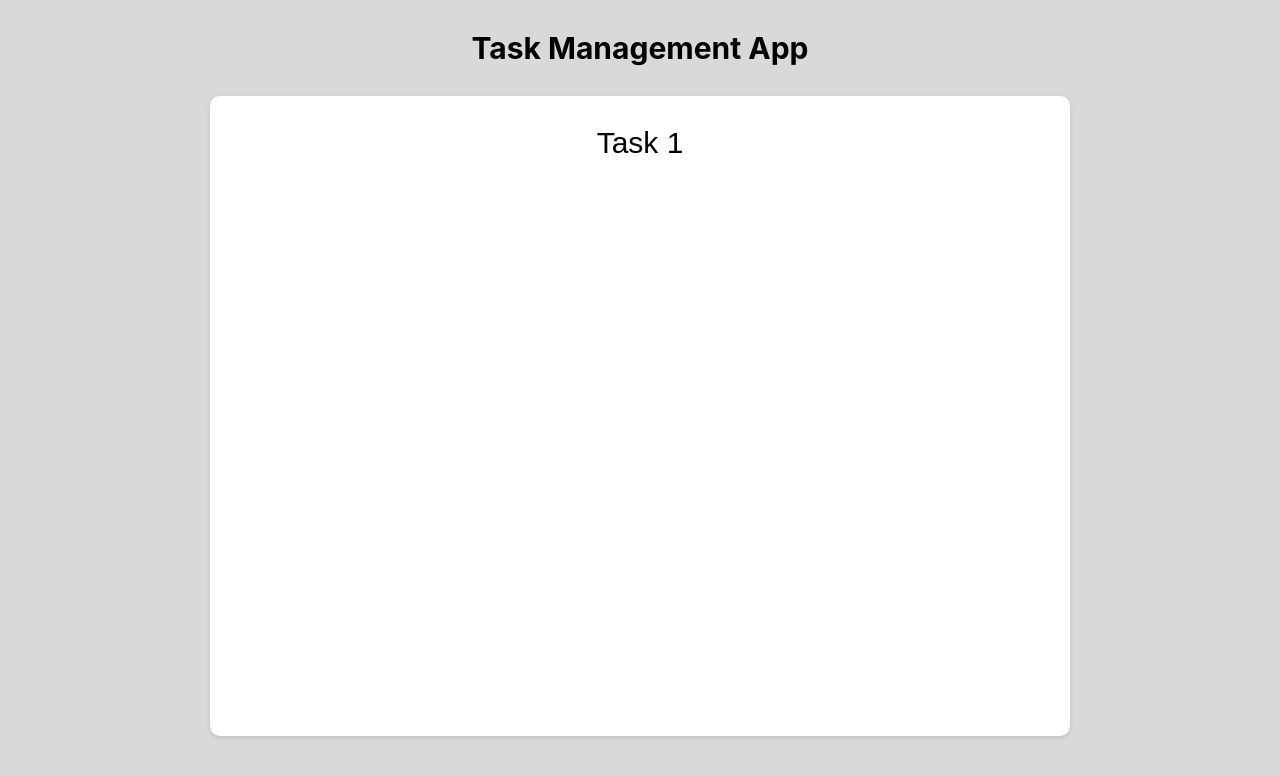
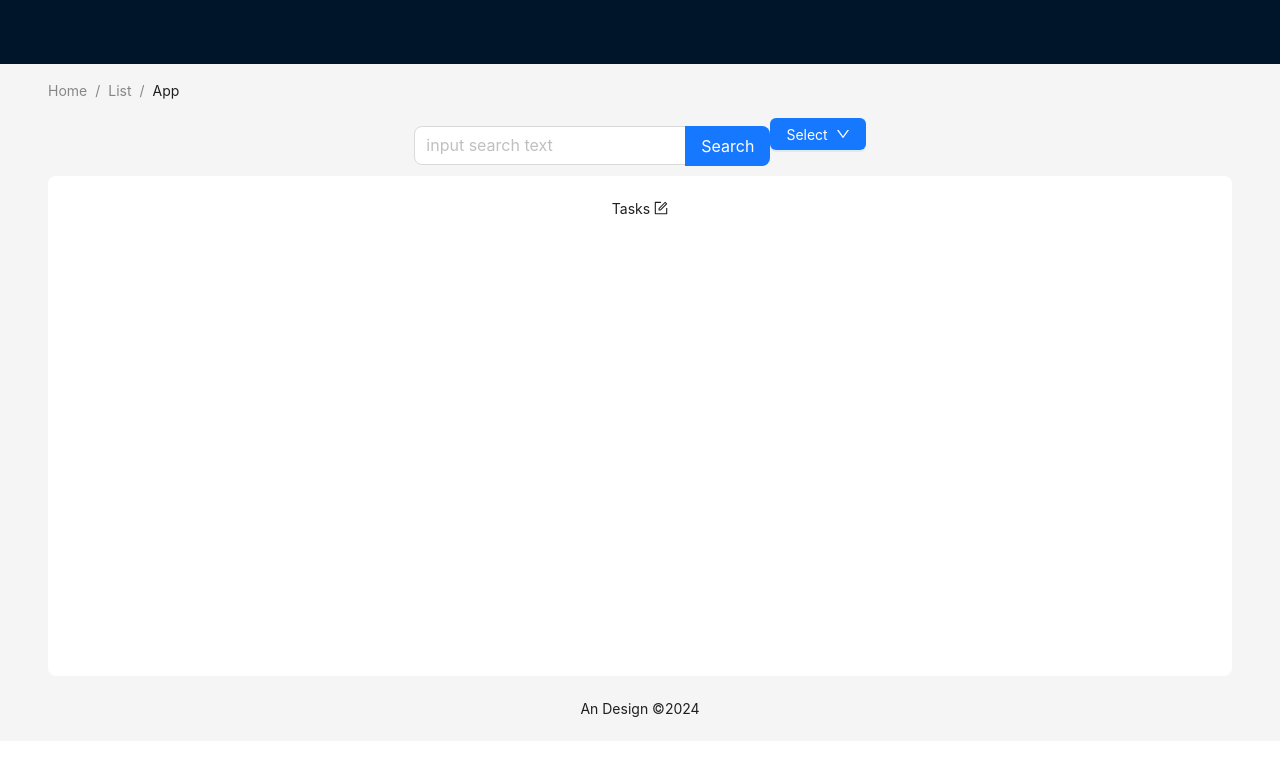
Before and after one commit to NikhileshDev/Task-Mngmnt-App, a React (Create React App) app: page / in a window 1280 px wide. Shown: the top 776 px of the page. Built offline with nearby package versions, Linux system fonts and the light colour scheme; the HTML template or start-up script is replaced by a standard one.

Commit message:
Layout, Search and Filter task is Ready

```diff
--- a/package.json
+++ b/package.json
@@ -3,6 +3,8 @@
   "version": "0.1.0",
   "private": true,
   "dependencies": {
+    "@ant-design/icons": "^5.5.2",
+    "antd": "^5.22.5",
     "cra-template": "1.2.0",
     "react": "^19.0.0",
     "react-dom": "^19.0.0",
--- a/src/App.css
+++ b/src/App.css
@@ -1,43 +1,18 @@
-html, body, body div, span, object, iframe, h1, h2, h3, h4, h5, h6, p, blockquote, pre, abbr, address, cite, code, del, dfn, em, img, ins, kbd, q, samp, small, strong, sub, sup, var, b, i, dl, dt, dd, ol, ul, li, fieldset, form, label, legend, table, caption, tbody, tfoot, thead, tr, th, td, article, aside, figure, footer, header, hgroup, menu, nav, section, time, mark, audio, video {
-  margin: 0;
-  padding: 0;
-  border: 0;
-  outline: 0;
-  font-size: 100%;
-  vertical-align: baseline;
-  background: transparent;
+.main-div {
+  text-align: center;
 }
 
-body{
-  overflow: hidden;
+.container {
+  margin: auto;
+  margin-top: 20px;
+  width: 50%;
+  border: 3px solid rgb(1, 77, 1);
+  padding: 10px;
+  min-height: 60vh;
+  background-color: rgb(255, 249, 249);
 }
 
-
-.main {
-  text-align: center;
-  background-color: #d9d9d9;
-  padding: 30px;
-  font-size: 30px;
+.btn {
+  background-color: blue;
+  color: white;
 }
-
-.App {
-  min-height: 80vh;
-  display: flex;
-  justify-content: center;
-  padding: 30px;
-  margin: 0;
-  overflow: hidden;
-
-
-}
-
-.center {
-  padding: 30px;
-  background-color: white;
-  border-radius: 10px;
-  box-shadow: 0 2px 5px rgba(0, 0, 0, 0.1);
-  max-width: 800px;
-  font-family: Arial, sans-serif;
-  width: 100%;
-
-}
--- a/src/App.js
+++ b/src/App.js
@@ -1,16 +1,125 @@
+import React, { useState, useEffect } from 'react';
+import { Input, Space, Button, Row, Col, Breadcrumb, Layout, theme, Dropdown } from 'antd';
+import { FormOutlined, DownOutlined } from '@ant-design/icons';
+import './App.css';
+import { } from 'antd';
 
-import './App.css';
+const { Header, Content, Footer } = Layout;
+const { Search } = Input;
+const onSearch = (value, _e, info) => console.log(info?.source, value);
 
-function App() {
+const items = [
+  {
+    key: '1',
+    label: (
+      <a target="_blank" rel="noopener noreferrer" >
+        ALL
+      </a>
+    ),
+  },
+
+  {
+    key: '2',
+    label: (
+      <a target="_blank" rel="noopener noreferrer" >
+        Active
+      </a>
+    ),
+  },
+
+  {
+    key: '3',
+    label: (
+      <a target="_blank" rel="noopener noreferrer" >
+        Completed
+      </a>
+    ),
+    disabled: true,
+  },
+];
+
+
+const App = () => {
+  const [tasks, setTasks] = useState();
+  const [newTask, setNewTask] = useState();
+
+  const {
+    token: { colorBgContainer, borderRadiusLG },
+  } = theme.useToken();
+
+  const addTask = () => { }
   return (
-    <div className='main' style={{minHeight:window.innerHeight, maxHeight:window.innerHeight}}>
-      <h1>Task Management App</h1>
-      <div className="App">
+    <div className='main-div'>
 
-      <div className='center'>Task 1  </div>
-    </div>
+      <Layout>
+        <Header
+          style={{
+            display: 'flex',
+            alignItems: 'center',
+          }}
+        >
+
+
+        </Header>
+        <Content
+          style={{
+            padding: '0 48px',
+          }}
+        >
+          <Breadcrumb
+            style={{
+              margin: '16px 0',
+            }}
+          >
+            <Breadcrumb.Item>Home</Breadcrumb.Item>
+            <Breadcrumb.Item>List</Breadcrumb.Item>
+            <Breadcrumb.Item>App</Breadcrumb.Item>
+          </Breadcrumb>
+
+          <Space direction='vertical'>
+            <Search
+              placeholder='input search text'
+              enterButton='Search'
+              onSearch={onSearch}
+              size='large'
+            />
+          </Space>
+
+          <Dropdown
+            menu={{
+              items,
+            }}
+          >
+            <a onClick={(e) => e.preventDefault()}>
+              <Space>
+                <Button type='primary'>
+                  Select<DownOutlined />
+                </Button>
+              </Space>
+            </a>
+          </Dropdown>
+          <div
+            style={{
+              background: colorBgContainer,
+              minHeight: 500,
+              padding: 24,
+              borderRadius: borderRadiusLG,
+              marginTop: 10
+            }}
+          >
+            Tasks <FormOutlined />
+          </div>
+        </Content>
+        <Footer
+          style={{
+            textAlign: 'center',
+          }}
+        >
+          An Design ©{new Date().getFullYear()}
+        </Footer>
+      </Layout>
     </div>
   );
-}
+};
 
 export default App;
```
Also changed, not shown: src/Components/Form/index.js (added, +11 -0 lines), src/Components/Form/form.css (added), 1 other file (tests, documents, lock files or other folders).
